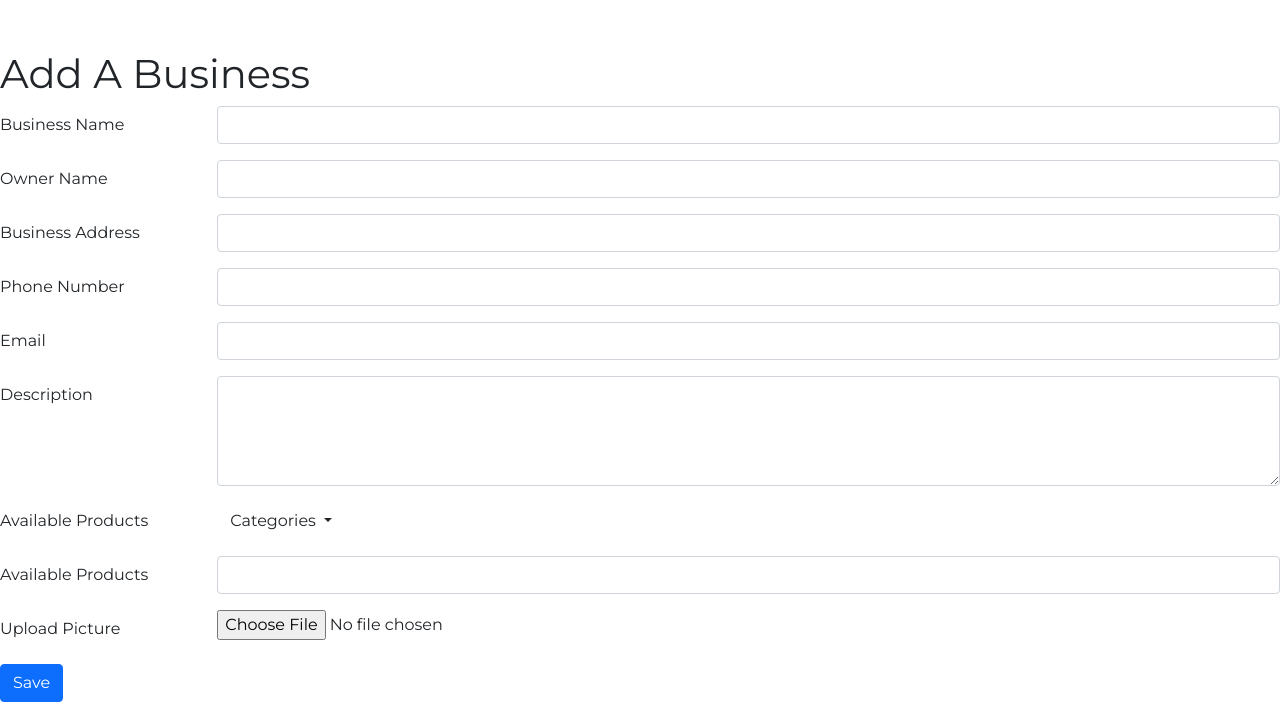
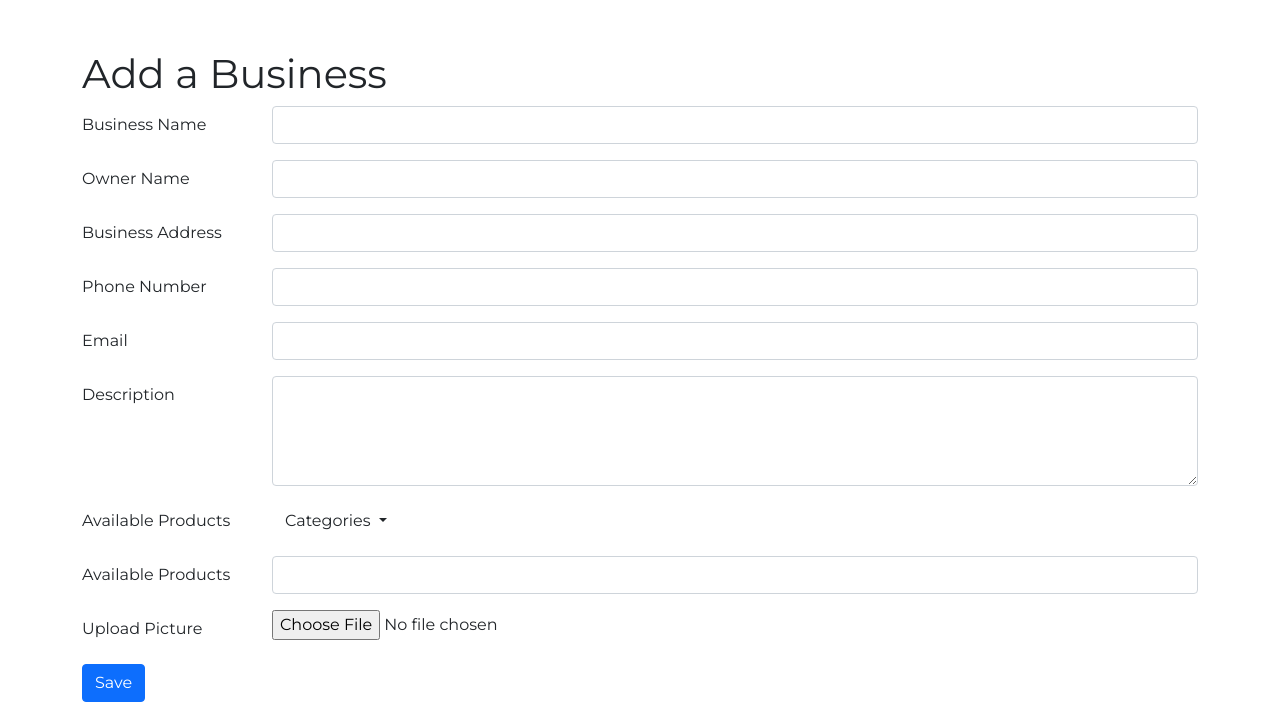
Before and after one commit to Hackathon401/loco4local, a Django app: page /home/create_business/ in a window 1280 px wide. Shown: the part 120-838 px from the top of the page. Run offline with Django 3.2, Linux system fonts and the light colour scheme; some web fonts are replaced.

Commit message:
added container and main div for semantics + style

```diff
--- a/main_app/home/templates/create_business.html
+++ b/main_app/home/templates/create_business.html
@@ -4,7 +4,9 @@
 
 <link rel="stylesheet" type="text/css" href="{% static 'home/create_business.css' %}">
 
-<h1>Add A Business</h1>
+<div class="container">
+  <main>
+    <h1>Add a Business</h1>
 
     <form method="POST">
       {% csrf_token %}
@@ -73,4 +75,6 @@
 
       <button type="submit" class="btn btn-primary">Save</button>
     </form>
+  </main>
+</div>
 {% endblock %}
```
Lines whose indentation alone changed are shown as unchanged.
